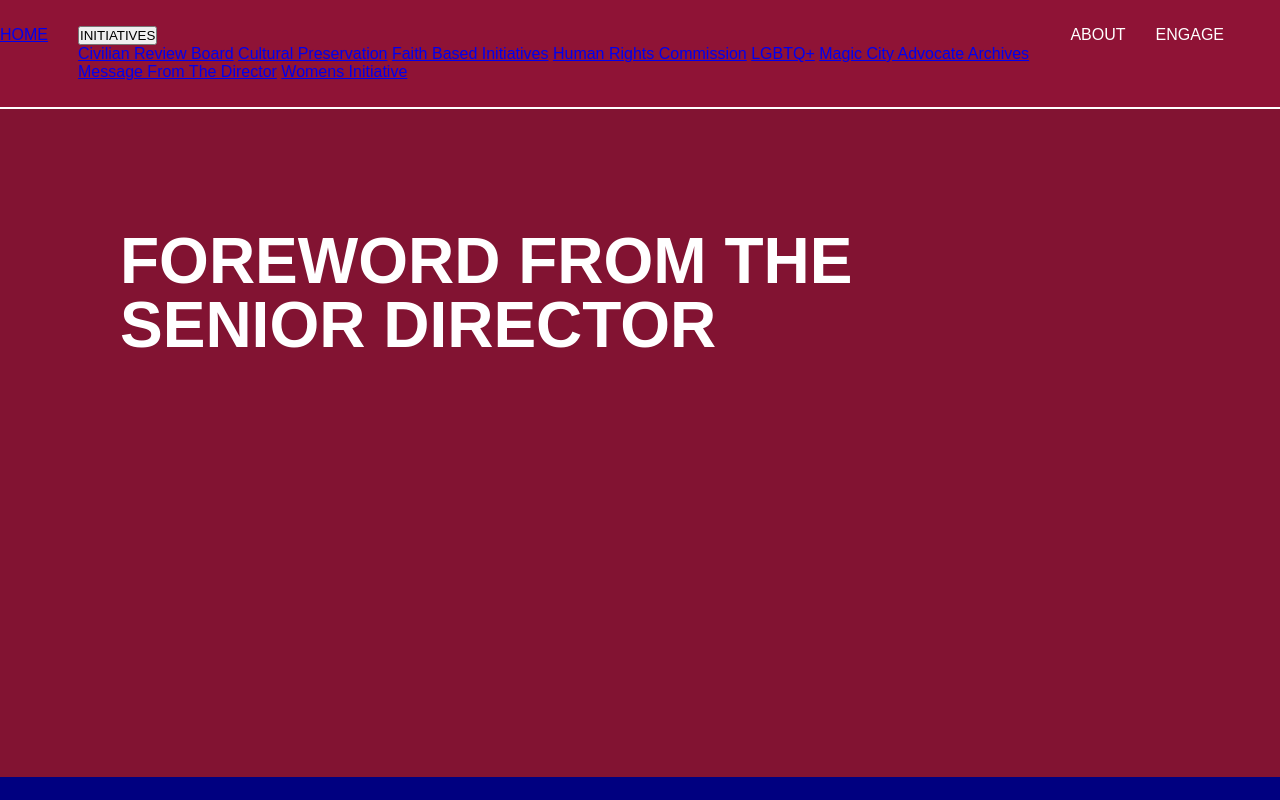
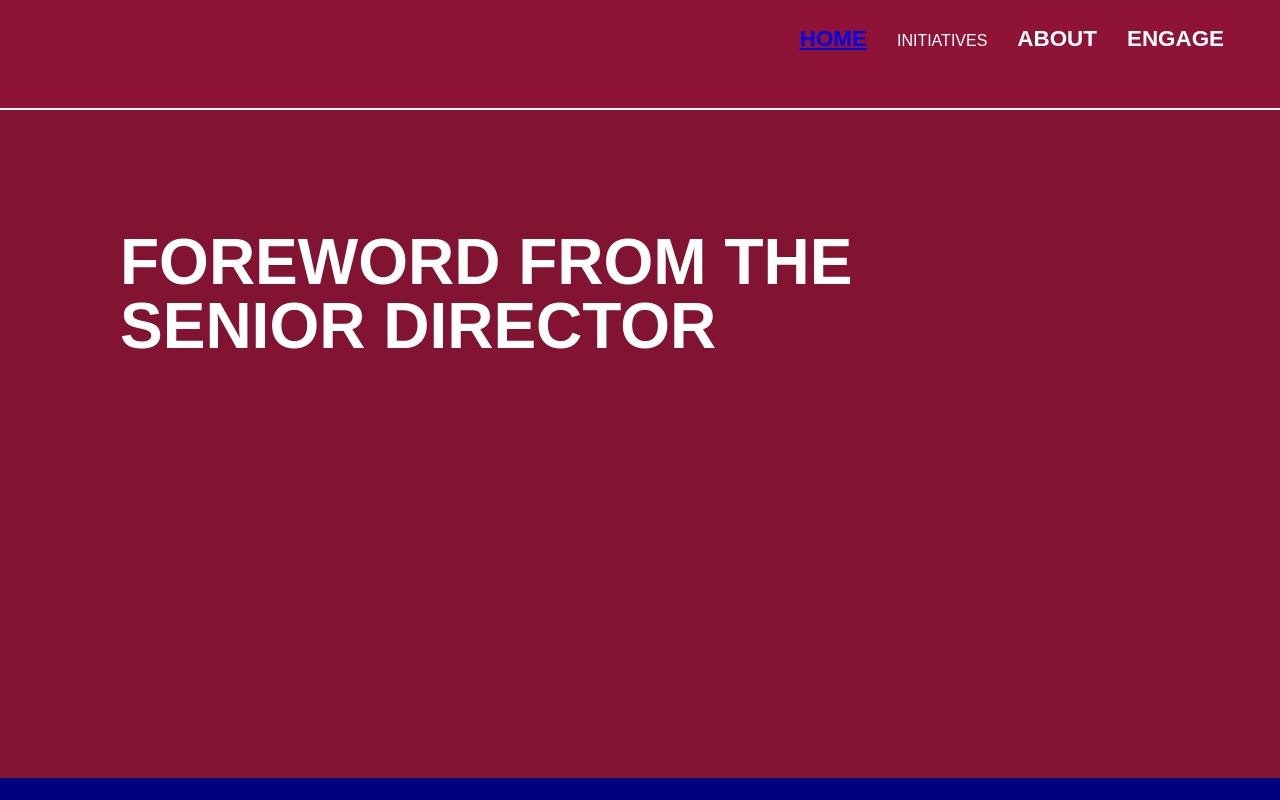
Before and after one commit to BrandoooF/Wilbron-SJRE, a plain HTML site: page MessageFromDirector.html in a window 1280 px wide. Shown: the top 800 px of the page. Drawn offline with nearby package versions, Linux system fonts and the light colour scheme.

Commit message:
Update MessageFromDirector.html

```diff
--- a/MessageFromDirector.html
+++ b/MessageFromDirector.html
@@ -6,6 +6,7 @@
     <meta name="viewport" content="width=device-width, initial-scale=0.4">
     <meta http-equiv="X-UA-Compatible" content="ie=edge">
     <title>Message From The Director</title>
+      <link rel="stylesheet" href="assets/css/styles.css">
     <link rel="stylesheet" href="assets/css/styles2.css">
     <!--Fonts-->
     <link rel="preconnect" href="https://fonts.googleapis.com">
```
